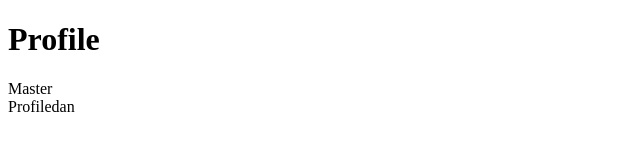
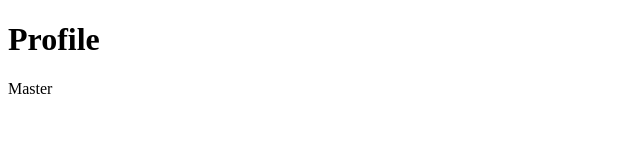
Before and after one commit to TemurReyimberdiyev/project, a plain HTML site: page profile.html in a window 1280 px wide. Shown: the full height of the page, 0-640 px from the left. Drawn offline with Linux system fonts and the light colour scheme.

Commit message:
commited

```diff
--- a/profile.html
+++ b/profile.html
@@ -10,8 +10,5 @@
 	<div>
 		Master
 	</div>
-	<div>
-		Profiledan
-	</div>
 </body>
 </html>
```
